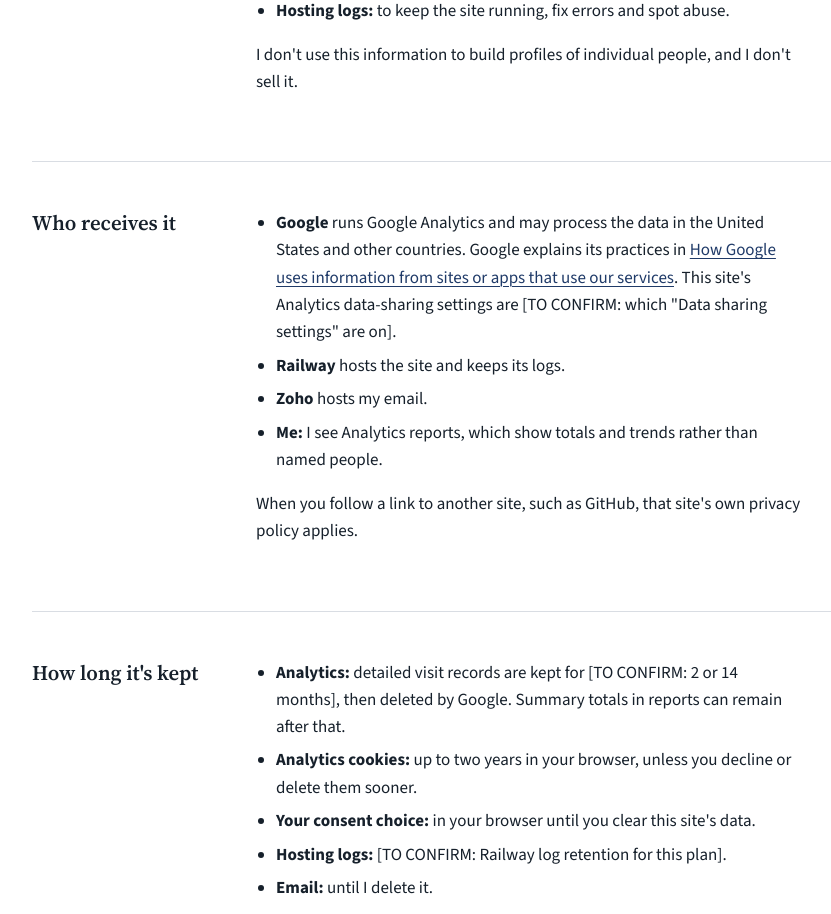
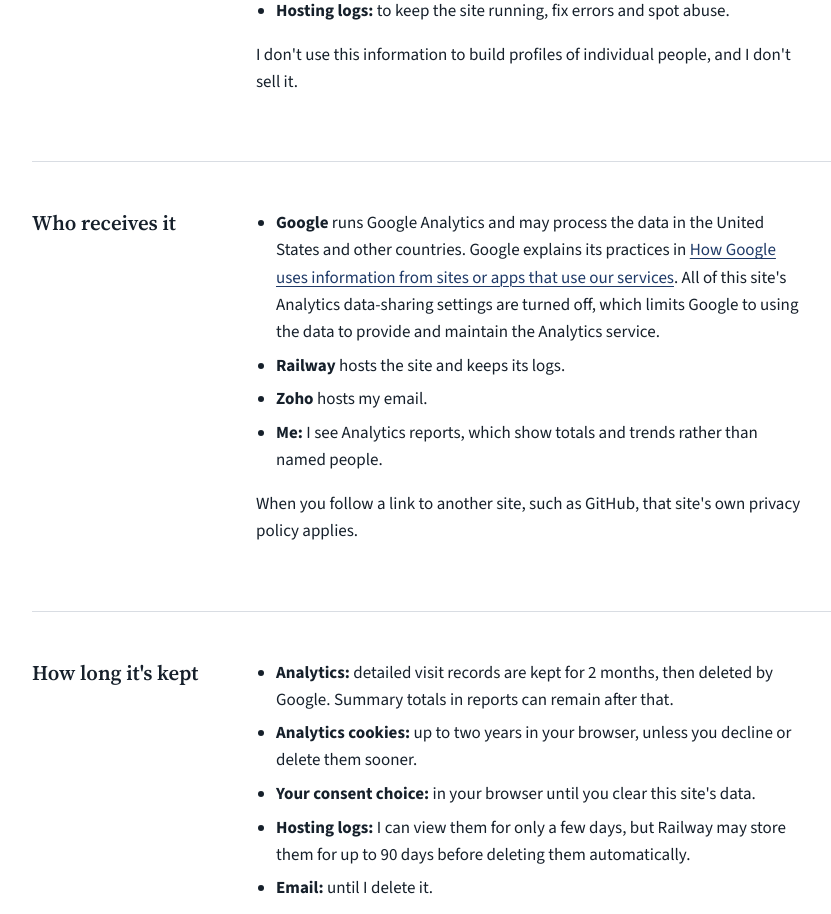
Before and after one commit to owsetioko/career-platform, a FastAPI app: page /privacy in a window 1280 px wide. Shown: the part 2156-3070 px from the top of the page, without its empty margins (128-959 px from the left). Run offline with FastAPI, Linux system fonts and the light colour scheme.

Commit message:
docs: fill in privacy page details
Set the last-updated date, GA4 retention (2 months), data sharing (all
off), Railway log retention and a contact address for privacy requests.

Co-Authored-By: Claude Opus 5.5 <noreply@anthropic.com>

```diff
--- a/app/templates/privacy.html
+++ b/app/templates/privacy.html
@@ -17,7 +17,7 @@
           <h1>Privacy</h1>
           <p class="headline">What this site collects when you visit, why, who receives it, and what you can do about it.</p>
         </div>
-        <p class="summary">Last updated [TO CONFIRM: date Google Analytics goes live].</p>
+        <p class="summary">Last updated <time datetime="2026-10-20">20 October 2026</time>.</p>
       </header>
 
       <section class="profile-section" id="short-version" aria-labelledby="short-version-heading">
@@ -78,7 +78,7 @@
         <h2 id="recipients-heading">Who receives it</h2>
         <div class="section-body prose">
           <ul>
-            <li><strong>Google</strong> runs Google Analytics and may process the data in the United States and other countries. Google explains its practices in <a href="https://policies.google.com/technologies/partner-sites">How Google uses information from sites or apps that use our services</a>. This site's Analytics data-sharing settings are [TO CONFIRM: which "Data sharing settings" are on].</li>
+            <li><strong>Google</strong> runs Google Analytics and may process the data in the United States and other countries. Google explains its practices in <a href="https://policies.google.com/technologies/partner-sites">How Google uses information from sites or apps that use our services</a>. All of this site's Analytics data-sharing settings are turned off, which limits Google to using the data to provide and maintain the Analytics service.</li>
             <li><strong>Railway</strong> hosts the site and keeps its logs.</li>
             <li><strong>Zoho</strong> hosts my email.</li>
             <li><strong>Me:</strong> I see Analytics reports, which show totals and trends rather than named people.</li>
@@ -91,10 +91,10 @@
         <h2 id="retention-heading">How long it's kept</h2>
         <div class="section-body prose">
           <ul>
-            <li><strong>Analytics:</strong> detailed visit records are kept for [TO CONFIRM: 2 or 14 months], then deleted by Google. Summary totals in reports can remain after that.</li>
+            <li><strong>Analytics:</strong> detailed visit records are kept for 2 months, then deleted by Google. Summary totals in reports can remain after that.</li>
             <li><strong>Analytics cookies:</strong> up to two years in your browser, unless you decline or delete them sooner.</li>
             <li><strong>Your consent choice:</strong> in your browser until you clear this site's data.</li>
-            <li><strong>Hosting logs:</strong> [TO CONFIRM: Railway log retention for this plan].</li>
+            <li><strong>Hosting logs:</strong> I can view them for only a few days, but Railway may store them for up to 90 days before deleting them automatically.</li>
             <li><strong>Email:</strong> until I delete it.</li>
           </ul>
         </div>
@@ -111,7 +111,7 @@
             <li>Install Google's <a href="https://tools.google.com/dlpage/gaoptout">Google Analytics Opt-out Browser Add-on</a> for desktop browsers.</li>
           </ul>
           <p>If your browser blocks local storage, the site can't remember your choice, so the banner appears again on each page. The site doesn't read Global Privacy Control or Do Not Track signals; use the banner instead. Hosting logs are recorded for every request, and you can't opt out of them.</p>
-          <p>Analytics records are tied to a random cookie ID, not to your name, so I usually can't find or delete one person's records. If you have a question or request, email [TO CONFIRM: contact address] and I'll do what I can.</p>
+          <p>Analytics records are tied to a random cookie ID, not to your name, so I usually can't find or delete one person's records. If you have a question or request, email <a href="mailto:chris@csetioko.me">chris@csetioko.me</a> and I'll do what I can.</p>
         </div>
       </section>
 
```
